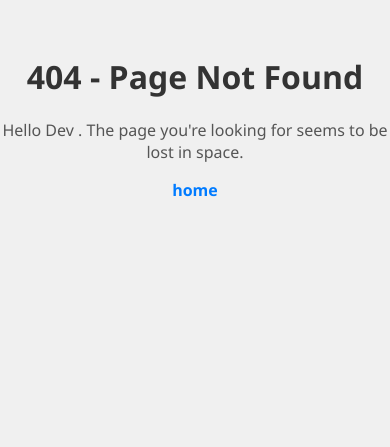
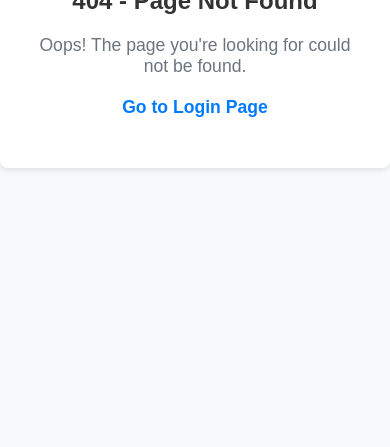
Before and after one commit to MohammedFaizer/Django-Work-Management, a Django app: page / in a window 390 px wide. Shown: the part 397-844 px from the top of the page. Run offline with Django 5.2, Linux system fonts and the light colour scheme.

Commit message:
progressing

```diff
--- a/TaskApp/models.py
+++ b/TaskApp/models.py
@@ -2,12 +2,12 @@ from django.contrib.auth.models import User
 from django.db import models
 
 class TaskTable(models.Model):
-    user = models.ForeignKey(User, on_delete=models.CASCADE)
+    user = models.ForeignKey(User, on_delete=models.CASCADE, related_name='task_set')
     date = models.DateField(auto_now_add=True)
     task_array = models.JSONField()
     number_of_tasks = models.IntegerField()
     remarks = models.TextField()
-    no_of_complete=models.IntegerField()
+    no_of_complete = models.IntegerField()
 
     def __str__(self):
         return f"{self.date} ----- {self.user.username}"
--- a/TaskApp/templates/404.html
+++ b/TaskApp/templates/404.html
@@ -1,13 +1,15 @@
+
 <!DOCTYPE html>
 <html lang="en">
 <head>
     <meta charset="UTF-8">
     <meta name="viewport" content="width=device-width, initial-scale=1.0">
     <title>404 - Page Not Found</title>
+    <link rel="stylesheet" href="https://cdnjs.cloudflare.com/ajax/libs/font-awesome/5.15.4/css/all.min.css">
     <style>
         body {
-      font-family: 'Segoe UI', Tahoma, Geneva, Verdana, sans-serif;
-      background-color: #f0f0f0;
+            font-family: Arial, sans-serif;
+            background-color: #f8f9fa;
             margin: 0;
             padding: 0;
             display: flex;
@@ -15,47 +17,46 @@
             align-items: center;
             height: 100vh;
         }
-    .container {
+        .card {
+            background-color: #ffffff;
+            border-radius: 8px;
+            box-shadow: 0px 2px 6px rgba(0, 0, 0, 0.1);
+            padding: 30px;
+            max-width: 350px;
             text-align: center;
+            transition: transform 0.3s ease;
         }
-    .astronaut {
-      width: 250px;
-      height: 250px;
-      margin-bottom: 30px;
+        .card:hover {
+            transform: translateY(-5px);
+        }
+        .icon {
+            font-size: 3rem;
+            color: #6c757d;
+            margin-bottom: 20px;
         }
         h1 {
-      font-size: 3em;
-      color: #333;
+            font-size: 1.5rem;
+            color: #333333;
+            margin-bottom: 20px;
         }
         p {
-      font-size: 1.2em;
-      color: #555;
+            font-size: 1.1rem;
+            color: #6c757d;
+            margin-bottom: 20px;
         }
         a {
+            color: #007bff;
             text-decoration: none;
-      color: #007bff;
             font-weight: bold;
-    }
-    @media only screen and (max-width: 600px) {
-      .astronaut {
-        width: 150px;
-        height: 150px;
-      }
-      h1 {
-        font-size: 2em;
-      }
-      p {
-        font-size: 1em;
-      }
         }
     </style>
 </head>
 <body>
-  <div class="container">
-    <img class="astronaut" src="https://media.giphy.com/media/xT9IgzoKnwFNmISR8I/giphy.gif" alt="Lost Astronaut">
+    <div class="card">
+        <div class="icon"><i class="fas fa-exclamation-circle"></i></div>
         <h1>404 - Page Not Found</h1>
-    <p>Hello Dev . The page you're looking for seems to be lost in space.</p>
-    <a href="{%url 'loginPage'%}"> home</a>
+        <p>Oops! The page you're looking for could not be found.</p>
+        <p><a href="{% url 'loginPage' %}">Go to Login Page</a></p>
     </div>
 </body>
 </html>
--- a/TaskApp/templates/login.html
+++ b/TaskApp/templates/login.html
@@ -1,8 +1,6 @@
 {% extends "header/index.html" %}
 
 {% block content %}
-
-
 
 <div class="login-container">
 
--- a/TaskApp/views.py
+++ b/TaskApp/views.py
@@ -4,121 +4,77 @@ from django.contrib.auth.models import User
 from django.contrib import messages
 from django.contrib.auth.decorators import login_required
 from django.contrib.auth import authenticate,login,logout
-from django.http import JsonResponse
 from .models import TaskTable
 import json
 import datetime
 
 @login_required
 def dashboard(request):
+    if request.user.is_superuser:
+        today = datetime.date.today()
+        if request.method == 'POST':
+            if 'date_form' in request.POST:
+                selected_date = request.POST.get('date')
+                normal_users = User.objects.filter(is_superuser=False)
+                developers = []
+                for user in normal_users:
+                    tasks_for_selected_date = user.task_set.filter(date=selected_date)
+                    number_of_tasks = tasks_for_selected_date.first().number_of_tasks if tasks_for_selected_date else '---'  # Set to '-' if no tasks for the selected date
+                    remarks = tasks_for_selected_date.first().remarks if tasks_for_selected_date else '---'  # Set to '-' if no tasks for the selected date
+                    no_of_complete=tasks_for_selected_date.first().no_of_complete if tasks_for_selected_date else '---'
+                    developers.append({
+                    'date': selected_date,
+                    'user': user,
+                    'number_of_tasks': number_of_tasks,
+                    'no_of_complete': no_of_complete,
+                    'remarks': remarks,
+                    })
 
-
-    if request.user.is_superuser:
-        # Render template for superuser
-        today = datetime.date.today()
-
-        a=True
-
-        if request.method == 'POST':
-            if 'assign_form' in request.POST:
-                regular_users = User.objects.filter(is_superuser=False)
-
-                for user in regular_users:
-                    task_data = TaskTable.objects.create(user=user, date=today, task_array=[], number_of_tasks=0, remarks='',no_of_complete=0)
-                    task_data.save()
-                a=False
-                return render(request, 'superuser_page.html',{'developers':{},'a':a})
-            elif 'date_form' in request.POST:
-                selected_date = request.POST.get('date')
-                ta = TaskTable.objects.filter(date=today)
-                if ta.exists():
-                    a=False
-                print(selected_date)
-                tasks = TaskTable.objects.filter(date=selected_date)
-
-                for task in tasks:
-                   print("Developers are printed in table", task)
-
-                return render(request, 'superuser_page.html',{'developers':tasks,'a':a})
+                return render(request, 'superuser_page.html',{'developers':developers})
         else:
-            # here the date filter should be passed
-            return render(request, 'superuser_page.html',{'developers':{},'a':a})
-
-
-
-
-
-
-
-
-
-
-
-
-
-
-
+            return render(request, 'superuser_page.html',{'developers':{}})
 
     else:
+        def condRender():
+            context={'added':0}
+            today = datetime.date.today()
+            tast = TaskTable.objects.filter(date=today,user=request.user)
+            if tast.exists():
+                context['assign']=tast
+                context['added']=1
+                for task in tast:
+                    if task.no_of_complete==task.number_of_tasks:
+                        context['added']=2
 
+            return context
 
-        today = datetime.date.today()
-        tast = TaskTable.objects.filter(date=today,user=request.user)
         if request.method=='POST':
             data = json.loads(request.POST['tasksObject'])
+            today = datetime.date.today()
             if data['form_type']=='task_form':
                 tasks=data['Tasks']
-                #date=data['Date']
-                #remarks=data['Remarks']
-                tat = TaskTable.objects.filter(date=today,user=request.user)
-                obj = tat.get()
-                if obj and obj.number_of_tasks == 0:
-                    task_data = TaskTable.objects.get(user=request.user,date=today)
-                    task_data.task_array = tasks
-                    task_data.number_of_tasks = len(tasks)
-                    #task_data.remarks = remarks
-                    task_data.save()
+                tk = TaskTable.objects.create(user=request.user, date=today, task_array=tasks, number_of_tasks=len(tasks), remarks='',no_of_complete=0)
+                tk.save()
 
-                return render(request, 'user_page.html',{'assign':tat})
-
-
+                return render(request, 'user_page.html',condRender())
             elif data['form_type']=='remarks_form':
-                #tasks=data['Tasks']
-                #date=data['Date']
-                print('VAndichu')
                 remarks=data['Remarks']
+                check_data=data['check']
                 number_of_completed=data['completed']
-                print(remarks)
                 tat = TaskTable.objects.filter(date=today,user=request.user)
                 obj = tat.get()
                 if obj and obj.number_of_tasks != 0:
                     task_data = TaskTable.objects.get(user=request.user,date=today)
-                    #task_data.task_array = tasks
-                    #task_data.number_of_tasks = len(tasks)
                     task_data.no_of_complete=number_of_completed
                     task_data.remarks = remarks
+                    for t, c in zip(task_data.task_array, check_data):
+                        t['isChecked'] = c['isc']
                     task_data.save()
 
-                return render(request, 'user_page.html',{'assign':tat})
+                return render(request, 'user_page.html',condRender())
 
 
-        return render(request, 'user_page.html',{'assign':tast})
-
-
-
-
-
-
-
-
-
-
-
-
-
-
-
-
+        return render(request, 'user_page.html',condRender())
 
 
 def loginPage(request):
@@ -150,7 +106,7 @@ def registerPage(request):
         if password == conf_password:
             if email.endswith('@cyces.co'):
                 if User.objects.filter(email=email).exists():
-                    messages.warning(request, 'Email already exists. Please use a different email.')
+                    messages.warning(request, 'Email already exists.')
                     return redirect('registerPage')
                 else:
                     myuser = User.objects.create_user(email, email, password)
```
Also changed, not shown: TaskApp/templates/header/dashboard.html (+5 -5 lines), TaskApp/templates/superuser_page.html (+2 -23 lines), TaskApp/templates/user_page.html (+52 -67 lines), TaskApp/migrations/0004_alter_tasktable_user.py (added), TaskApp/migrations/0005_alter_tasktable_user.py (added), db.sqlite3. Lines whose indentation alone changed are shown as unchanged.
